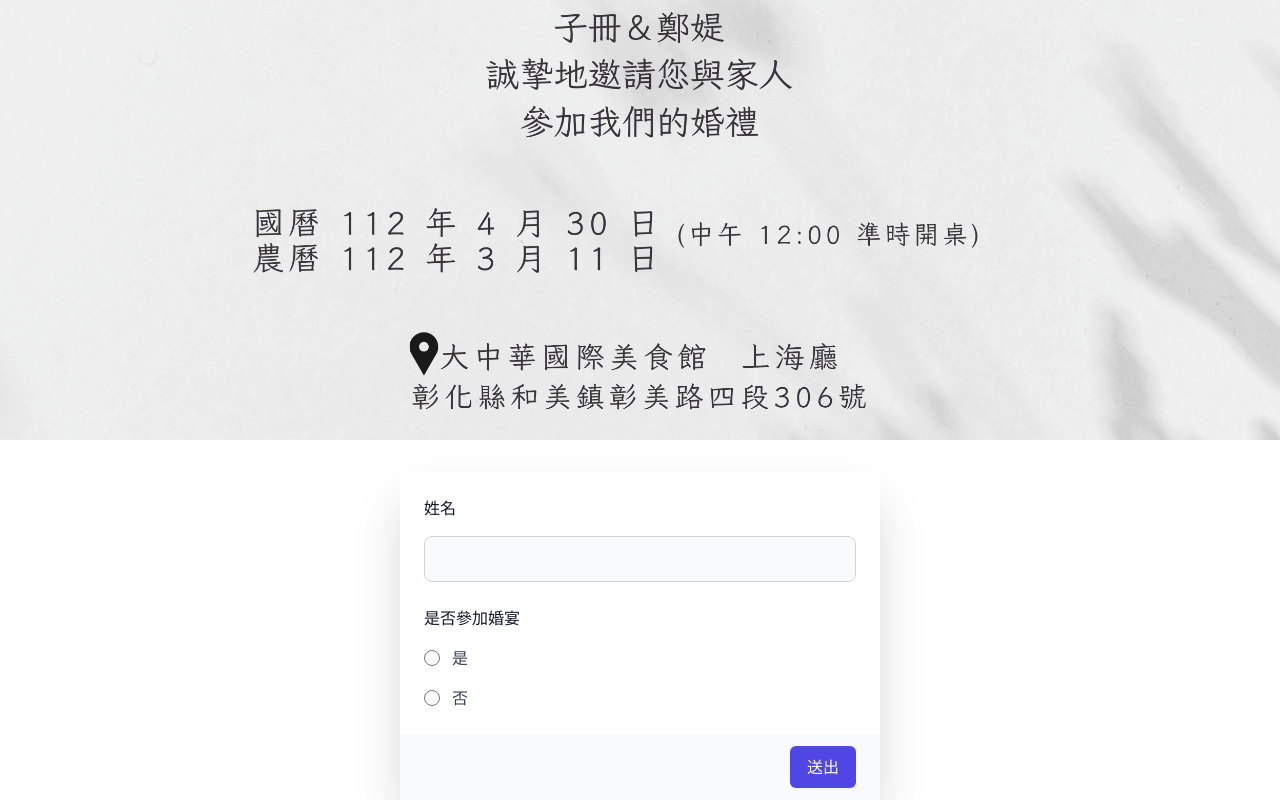
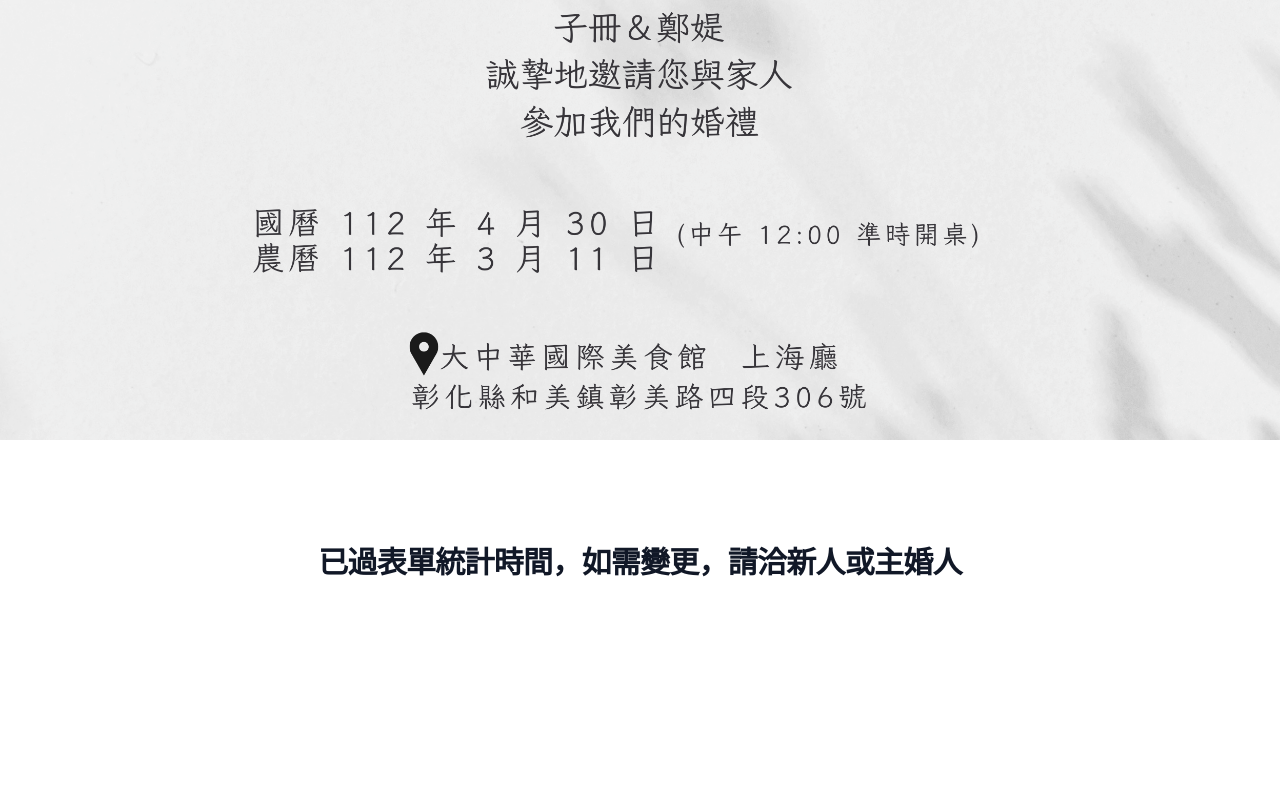
Before and after one commit to andyy0123/andyy0123.github.io, a React (Vite) app: page / in a window 1280 px wide. Shown: the part 1298-2098 px from the top of the page. After the commit the page ends 1958 px from the top, so only its background shows below. Built offline with nearby package versions, Linux system fonts and the light colour scheme; a web font is replaced by a local one.

Commit message:
close form submit

```diff
--- a/src/App.jsx
+++ b/src/App.jsx
@@ -4,7 +4,12 @@ const App = () => (
   <div className='w-full'>
     <Home />
     <Info />
-    <Form />
+    <div class='w-full space-y-8 my-auto mx-0 py-20'>
+      <div className='mt-6 text-center text-3xl font-bold tracking-tight text-gray-900'>
+        已過表單統計時間，如需變更，請洽新人或主婚人
+      </div>
+    </div>
+    {/* <Form /> */}
   </div>
 );
 
```
